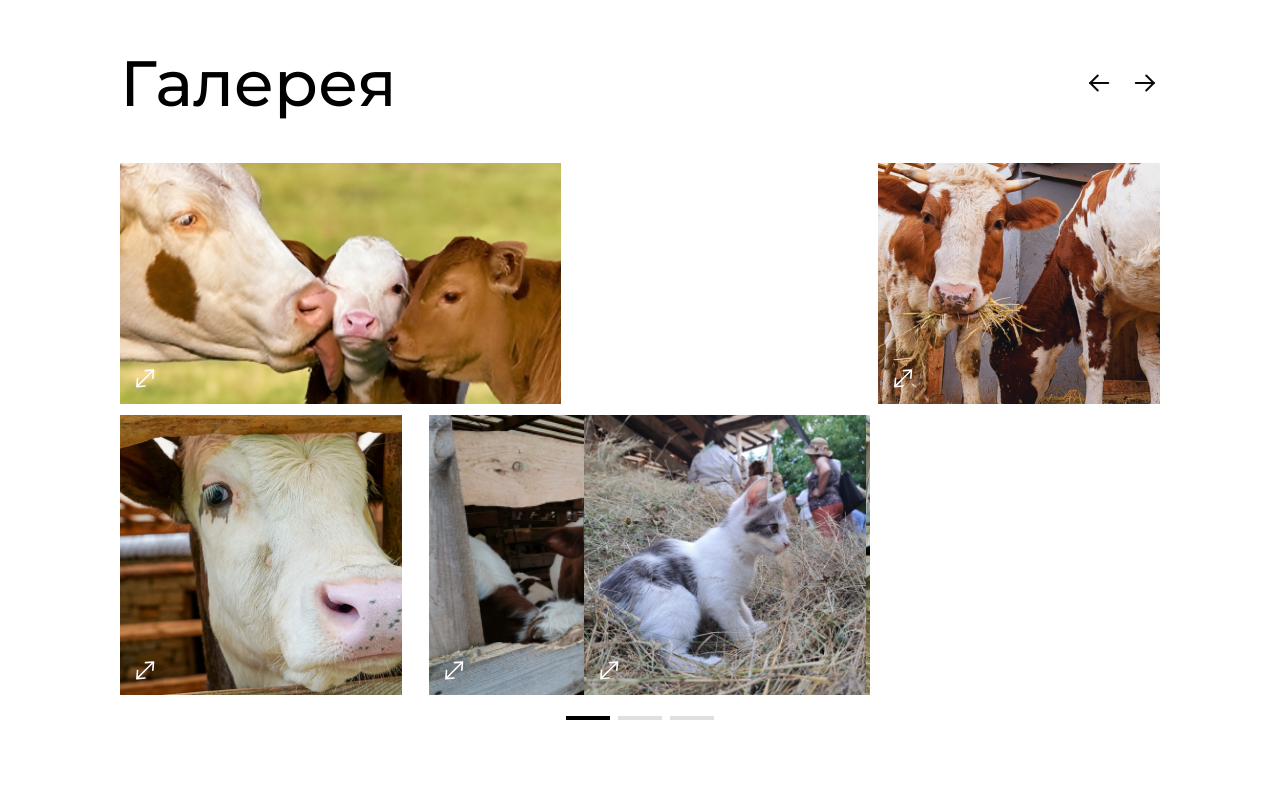
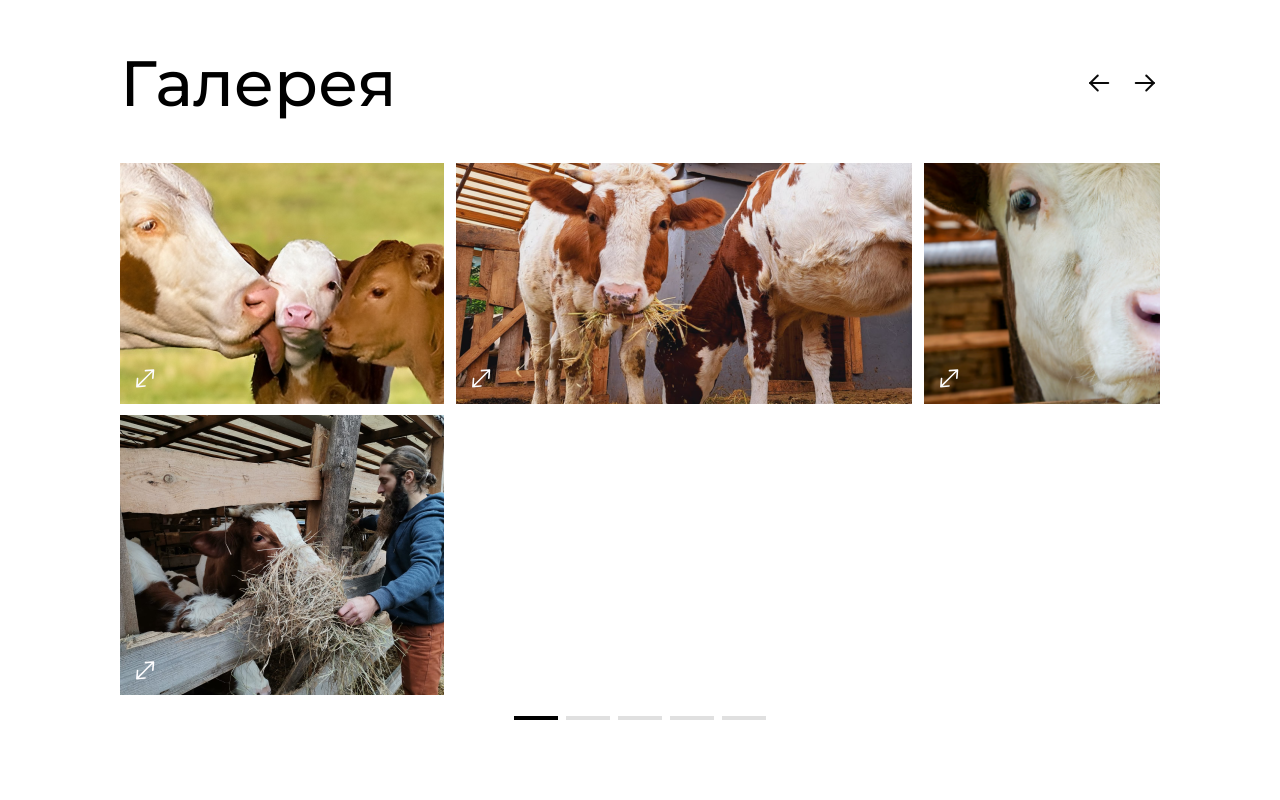
Before and after one commit to baza-trainee/cows-shelter-frontend, a React (Vite) app: page / in a window 1280 px wide. Shown: the part 4280-5080 px from the top of the page. Built offline with nearby package versions, Linux system fonts and the light colour scheme.

Commit message:
fix(gallery): fix breakpoint

```diff
--- a/src/components/Gallery/Gallery.tsx
+++ b/src/components/Gallery/Gallery.tsx
@@ -51,7 +51,7 @@ const Gallery = () => {
         setFinish(18);
       }
     }
-    if (screenWidth > 768 && screenWidth < 1280) {
+    if (screenWidth > 768 && screenWidth <= 1280) {
       setItemsPerPage(4);
       if (currentPage === 1) {
         setStart(0);
--- a/src/components/Support/Support.tsx
+++ b/src/components/Support/Support.tsx
@@ -77,7 +77,7 @@ const Support = () => {
             {steps.map((step, index) => (
               <li
                 key={index}
-                className="mx-auto mb-[24px] flex w-[90%] items-center justify-start gap-4"
+                className="mx-auto mb-[24px] flex w-full items-center justify-start gap-4"
               >
                 <div className="w-[0.5rem] md:w-[4rem]">
                   {screenWidth >= 768 ? (
@@ -98,12 +98,14 @@ const Support = () => {
             ))}
           </ul>
           <div className="flex items-center justify-end pb-4 md:justify-center">
+            {!isModalOpen && (
               <button
                 onClick={openDonateModal}
                 className="flex h-[100px] w-[100px] items-center justify-center rounded-full bg-accent  p-2 text-sm font-medium leading-[121%] text-black transition-all duration-300 hover:scale-105 focus:bg-lemon active:bg-darkyellow md:relative md:bottom-0 md:h-[130px] md:w-[130px] md:text-lg"
               >
                 {t('support:support')}
               </button>
+            )}
           </div>
           {isModalOpen && type === 'support_info' && (
             <SupportInfoModal
--- a/src/styles/gallery.css
+++ b/src/styles/gallery.css
@@ -8,12 +8,12 @@
 .gridItem--1 {
   grid-column: 1/4;
   grid-row: 1/2;
-  width: 384px;
+  width: 324px;
 }
 .gridItem--2 {
   grid-column: 4/7;
   grid-row: 1/2;
-  width: 476px;
+  width: 456px;
 }
 .gridItem--3 {
   grid-column: 7/8;
@@ -23,7 +23,7 @@
 .gridItem--4 {
   grid-column: 1/4;
   grid-row: 2/3;
-  width: 384px;
+  width: 324px;
 }
 .gridItem--5 {
   grid-column: 4/5;
@@ -33,28 +33,28 @@
 .gridItem--6 {
   grid-column: 5/8;
   grid-row: 2/3;
-  width: 486px;
+  width: 456px;
 }
 
-@media screen and (max-width: 1280px) {
+@media screen and (max-width: 1279px) {
   .gridItem--1 {
     grid-column: 1/6;
     grid-row: 1/2;
-    width: 441px;
+    width: 401px;
   }
   .gridItem--2 {
     grid-column: 5/9;
     grid-row: 1/2;
-    width: 208px;
+    width: 168px;
   }
   .gridItem--3 {
     grid-column: 1/3;
     grid-row: 2/3;
-    width: 208px;
+    width: 168px;
   }
   .gridItem--4 {
     grid-column: 3/9;
     grid-row: 2/3;
-    width: 441px;
+    width: 401px;
   }
 }
```
Lines whose indentation alone changed are shown as unchanged.
